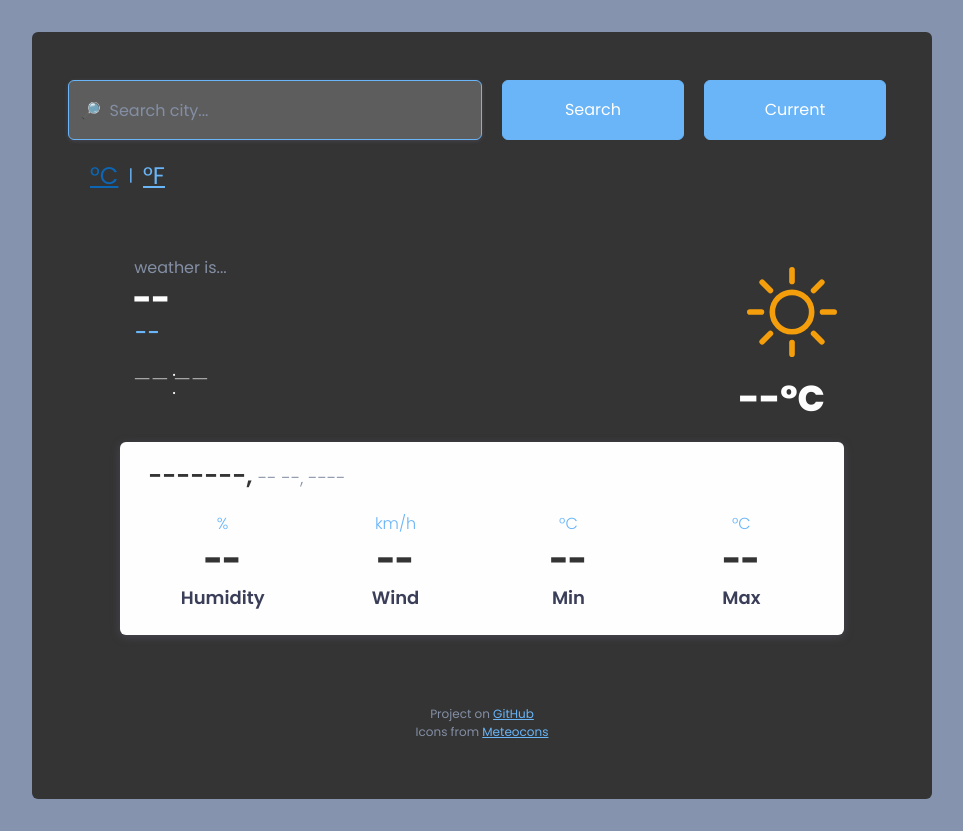
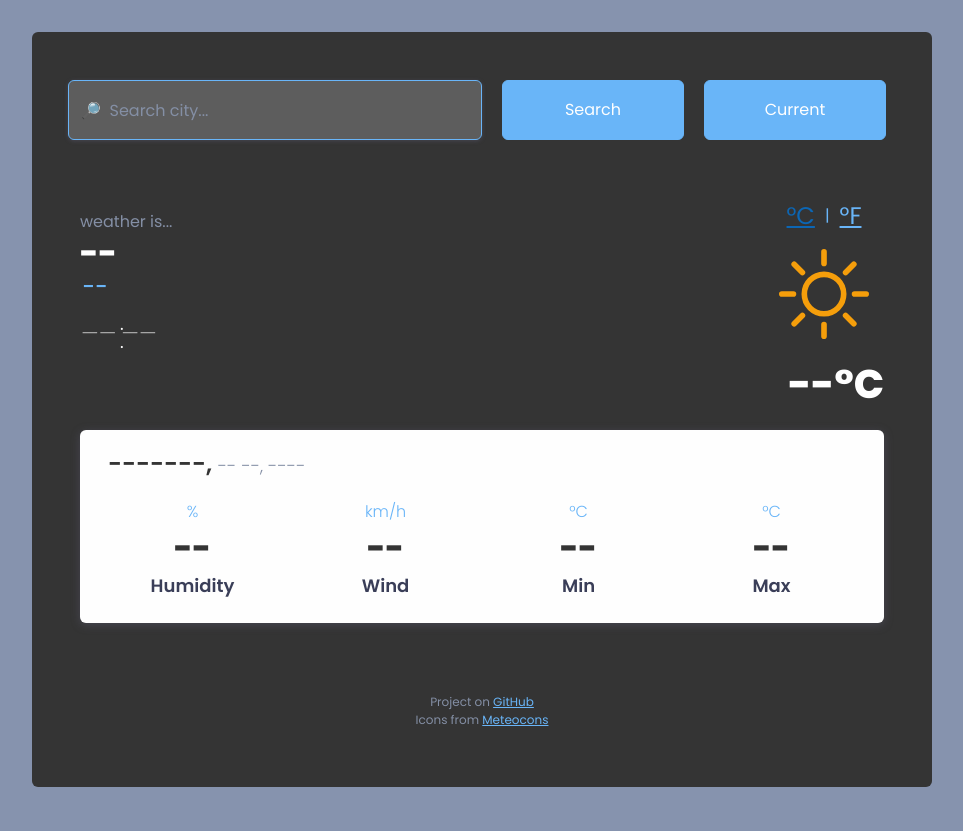
Before and after one commit to ellieyouoff/weather-app, a plain HTML site: page index.html in a window 1280 px wide. Shown: the whole page, without its empty margins (158-1121 px from the left). Drawn offline with nearby package versions, Linux system fonts and the light colour scheme.

Commit message:
Revert "styles"
This reverts commit e5b95b348f36862996d761ef091b2b3030ed90fa.

```diff
--- a/index.html
+++ b/index.html
@@ -49,11 +49,6 @@
             id="current-button"
           />
         </form>
-        <div class="links d-flex flex-row align-items-center mt-2 mb-3">
-          <a class="temp-link" href="#" id="to-celcius">°C</a>
-          <span class="temp-divider">|</span>
-          <a class="temp-link" href="#" id="to-fahrenheit">°F</a>
-        </div>
 
         <div class="today-data d-flex flex-column">
           <div class="row mt-4 current pb-2 d-flex flex-row align-items-center">
@@ -64,17 +59,22 @@
               <p class="time m-1">--:--</p>
             </div>
             <div class="col-md-4 col-sm-12 current-weather">
-              <div class="current-temp-block pt-2">
-                <img
-                  src="./icons/clear-sky-day.svg"
-                  alt="current weather icon"
-                  id="current-weather-icon"
-                />
-                <p class="current-temp m-0" id="current-temp">--°C</p>
+              <div
+                class="links d-flex flex-row align-items-center justify-content-center mt-4"
+              >
+                <a class="temp-link" href="#" id="to-celcius">°C</a>
+                <span class="temp-divider">|</span>
+                <a class="temp-link" href="#" id="to-fahrenheit">°F</a>
               </div>
+              <img
+                src="./icons/clear-sky-day.svg"
+                alt="current weather icon"
+                id="current-weather-icon"
+              />
+              <p class="current-temp m-0" id="current-temp">--°C</p>
             </div>
           </div>
-          <div class="row mt-2 p-3 rounded today-data-card pb-4">
+          <div class="row mt-2 p-3 rounded today-data-card pb-4 ms-0">
             <div>
               <span class="pb-4 today-day" id="today-day">-------, </span
               ><span class="today-date" id="today-date">-- --, ----</span>
--- a/style.css
+++ b/style.css
@@ -46,17 +46,14 @@ li {
 
 .current {
   display: flex;
-  width: 90%;
-  margin: 0 auto;
   flex-direction: row;
   align-items: center;
-  justify-content: center;
+  justify-content: space-between;
 }
 
 #weather-description {
   color: #848fa5;
   font-size: 16px;
-  padding-left: 2px;
 }
 
 .location h1 {
@@ -64,7 +61,6 @@ li {
   font-size: 4vh;
   font-weight: 800;
   margin: 0;
-  padding-left: 1px;
 }
 
 .location h2 {
@@ -111,20 +107,20 @@ li {
 }
 
 .current-weather .current-temp {
-  font-size: 36px;
+  font-size: 40px;
   font-weight: 800;
   color: #fefefe;
+  margin: 0;
   text-align: center;
 }
 
 #current-weather-icon {
   width: 120px;
-  margin-right: -20px;
+  margin-top: -10px;
 }
 
 .today-data-card {
-  width: 90%;
-  margin: 0 auto;
+  width: 100%;
   background-color: #fefefe;
   box-shadow: 0 2px 10px rgba(100, 98, 124, 0.4);
 }
@@ -261,10 +257,6 @@ footer {
     margin-bottom: 30px;
   }
 
-  .current-temp-block {
-    margin: 0 auto;
-  }
-
   #current-weather-icon {
     margin: 0 auto;
   }
@@ -295,8 +287,6 @@ footer {
 
   .links {
     margin: 0 auto;
-    padding-left: 5px;
-    padding-top: 30px;
   }
 
   .value {
```
